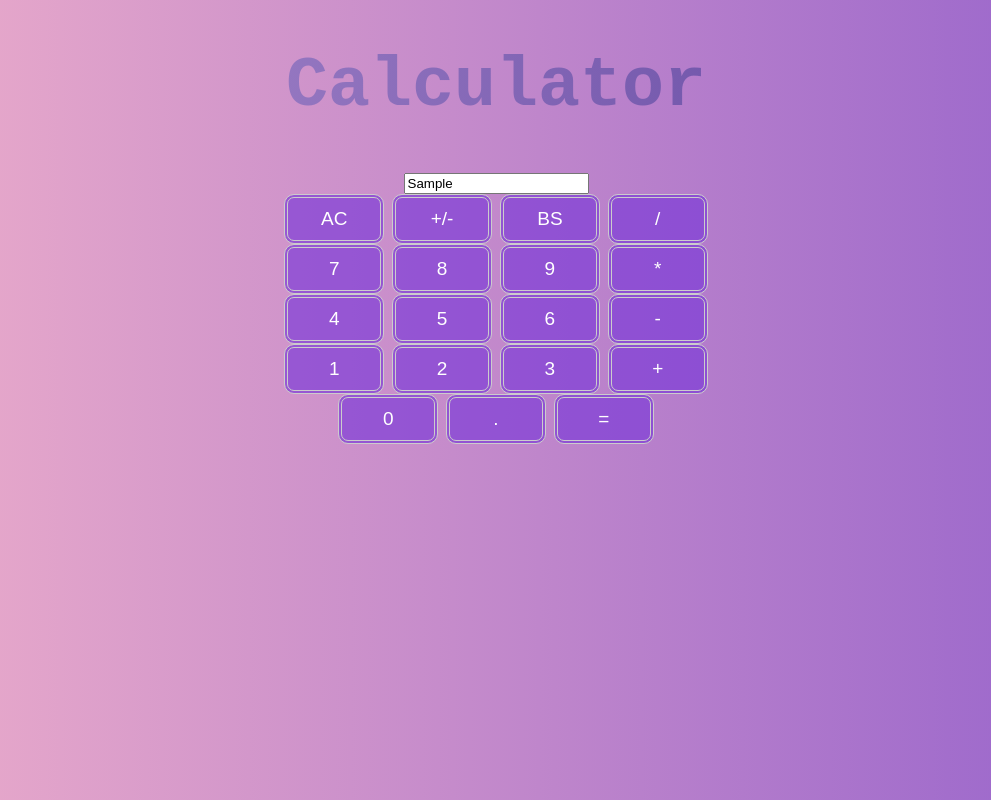
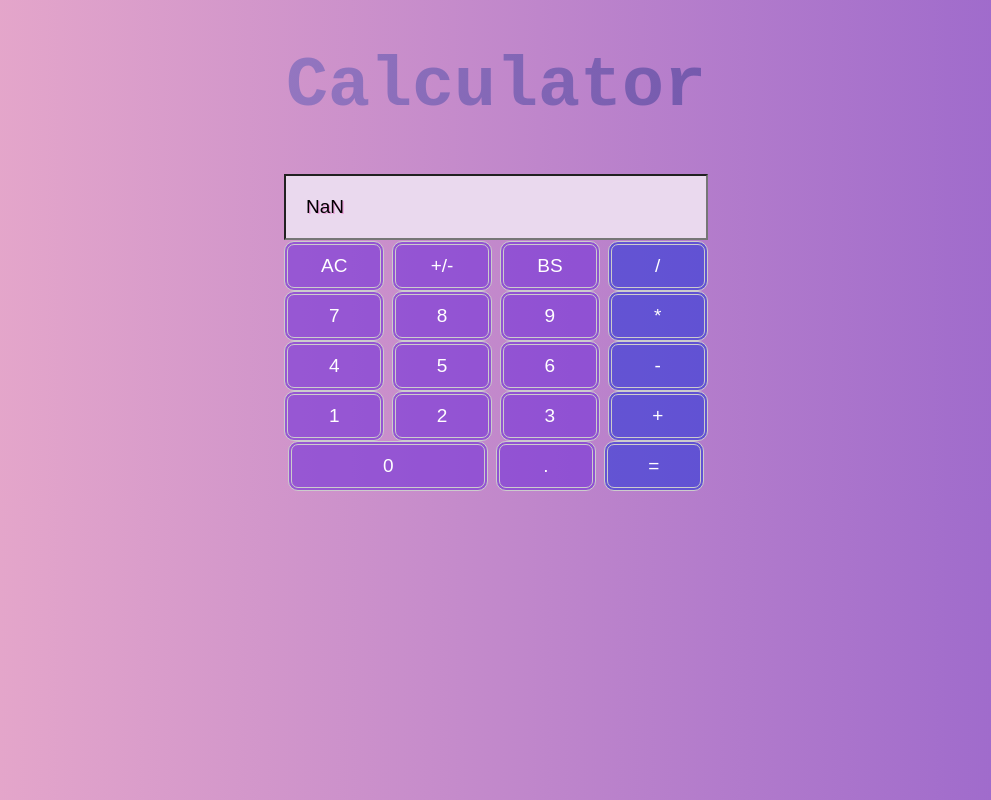
Before and after one commit to Jcaob/Calculator, a plain HTML site: page index.html in a window 1280 px wide. Both pictures are taken after typing "Sample" into the empty fields and a click on the button "+/-". Shown: the whole page, without its empty margins (144-1135 px from the left). Drawn offline with Linux system fonts and the light colour scheme.

Commit message:
added more calculator logic including keybaord support

```diff
--- a/calculator.js
+++ b/calculator.js
@@ -15,7 +15,7 @@ function divide(x, y) {
         stacking = false
         working = ''
         operator = ''
-        return ("You are trying to divide by zero! Are you trying to create a black hole?")
+        return ("You just created a black hole and destroyed the earth!")
     } else {
         return parseFloat(x) / parseFloat(y);
     }
@@ -37,7 +37,6 @@ function calculate(operator, a, b) {
             return divide(a, b);
         case "=":
             document.getElementById("working").value = working;
-        // return divide(a, b);
         default:
             return NaN; // Handle invalid operator
     }
@@ -61,9 +60,9 @@ function cancel() {
 }
 
 function invertSign() {
-    let current = parseFloat(document.getElementById("display").value)
+    let current = parseFloat(document.getElementById("working").value)
     let newNumber = current * -1
-    document.getElementById("display").value = newNumber
+    document.getElementById("working").value = newNumber
 }
 
 function addDecimalPoint() {
@@ -80,7 +79,11 @@ function addDecimalPoint() {
 
 function operate(op) {
 
+
     let currentWorking = document.getElementById("working").value
+    if (currentWorking === "You just created a black hole and destroyed the earth!") {
+        currentWorking = '0'
+    }
 
     if (currentWorking && operator && working) {
         const answer = calculate(operator, working, currentWorking)
@@ -98,3 +101,27 @@ function operate(op) {
     }
 
 }
+
+function handleKeyPress(event) {
+    const key = event.key;
+
+    if (key.match(/[0-9]/)) {
+        enterNumber(key)
+    } else if (key === '=') {
+        operate('=')
+    } else if (key === 'Enter') {
+        operate('=')
+    } else if (key === 'Escape') {
+        cancel();
+    } else if (key === '+') {
+        operate('+');
+    } else if (key === '-') {
+        operate('-');
+    } else if (key === '/') {
+        operate('/');
+    } else if (key === '*') {
+        operate('*');
+    }
+}
+
+document.addEventListener('keydown', handleKeyPress);
--- a/index.html
+++ b/index.html
@@ -5,7 +5,7 @@
     <meta charset="UTF-8">
     <meta name="viewport" content="width=device-width, initial-scale=1.0">
     <meta http-equiv="X-UA-Compatible" content="ie=edge">
-    <title>HTML 5 Boilerplate</title>
+    <title>Calculator</title>
     <link rel="stylesheet" href="style.css">
 </head>
 
@@ -16,38 +16,37 @@
         Calculator
     </h1>
     <section>
-        <input id="working"></input>
+        <input value="" id="working">
     </section>
-    <!-- <input type="number" value="" id="display" autofocus> -->
-    <div>
+    <section>
         <button onclick="cancel()">AC</button>
         <button onclick="invertSign()">+/-</button>
         <button>BS</button>
-        <button onclick="operate('/')">/</button>
-    </div>
-    <div>
+        <button onclick="operate('/')" class="op">/</button>
+    </section>
+    <section>
         <button onclick="enterNumber(7)">7</button>
         <button onclick="enterNumber(8)">8</button>
         <button onclick="enterNumber(9)">9</button>
-        <button onclick="operate('*')">*</button>
-    </div>
-    <div>
+        <button onclick="operate('*')" class="op">*</button>
+    </section>
+    <section>
         <button onclick="enterNumber(4)">4</button>
         <button onclick="enterNumber(5)">5</button>
         <button onclick="enterNumber(6)">6</button>
-        <button onclick="operate('-')">-</button>
-    </div>
-    <div>
+        <button onclick="operate('-')" class="op">-</button>
+    </section>
+    <section>
         <button onclick="enterNumber(1)">1</button>
         <button onclick="enterNumber(2)">2</button>
         <button onclick="enterNumber(3)">3</button>
-        <button onclick="operate('+')">+</button>
-    </div>
-    <div>
-        <button onclick="enterNumber(0)">0</button>
+        <button onclick="operate('+')" class="op">+</button>
+    </section>
+    <section>
+        <button onclick="enterNumber(0)" class="zero">0</button>
         <button onclick="addDecimalPoint()">.</button>
-        <button onclick="operate('=')">=</button>
-    </div>
+        <button onclick="operate('=')" class="op">=</button>
+    </section>
 
 </body>
 
--- a/style.css
+++ b/style.css
@@ -2,6 +2,7 @@ html {
   text-align: center;
   font-family: monospace;
 }
+
 body h1 {
   font-size: 70px;
   font-weight: 600;
@@ -11,7 +12,7 @@ body h1 {
   -webkit-background-clip: text;
 }
 
-  #display {
+#working {
   grid-column: 1 / -1;
   background-color: #ead9ee;
   display: inline-block;
@@ -19,12 +20,13 @@ body h1 {
   justify-content: space-around;
   align-items: center;
   padding: 20px;
-    width: 350px;
+  width: 380px;
   font-size: 19px;
   font-weight: initial;
   text-shadow: 1.3px 1.3px #e99cd8;
   margin: 1px;
 }
+
 button {
   display: inline-block;
   background-color: #7b38d8a9;
@@ -32,11 +34,21 @@ body h1 {
   width: 100px;
   color: #ffffff;
   text-align: center;
-    border: 4px double #cccccc; /* add this line */
-    border-radius: 10px; /* add this line */
-    font-size: 19px; /* add this line */
+  border: 4px double #cccccc;
+  border-radius: 10px;
+  font-size: 19px;
 }
+
+.op {
+  background-color: #383dd8a9;
+}
+
+.zero {
+  width: 200px;
+  padding: 10px 20px;
+}
+
 body {
-    background: rgb(238,174,202);
-background: linear-gradient(90deg, rgba(238,174,202,1) 0%, rgba(150,99,204,1) 100%);
+  background: rgb(238, 174, 202);
+  background: linear-gradient(90deg, rgba(238, 174, 202, 1) 0%, rgba(150, 99, 204, 1) 100%);
 }
```
Lines whose indentation alone changed are shown as unchanged.
